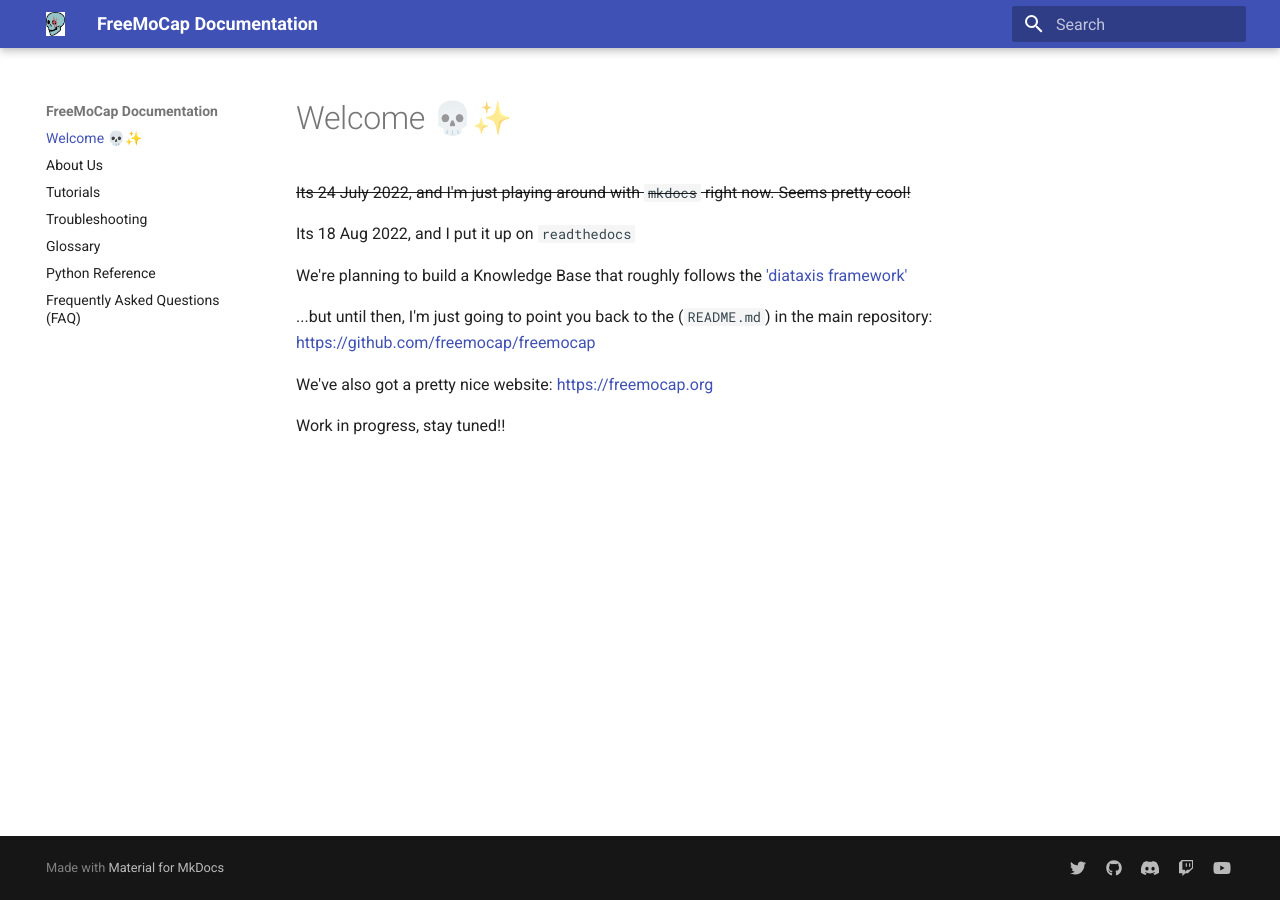
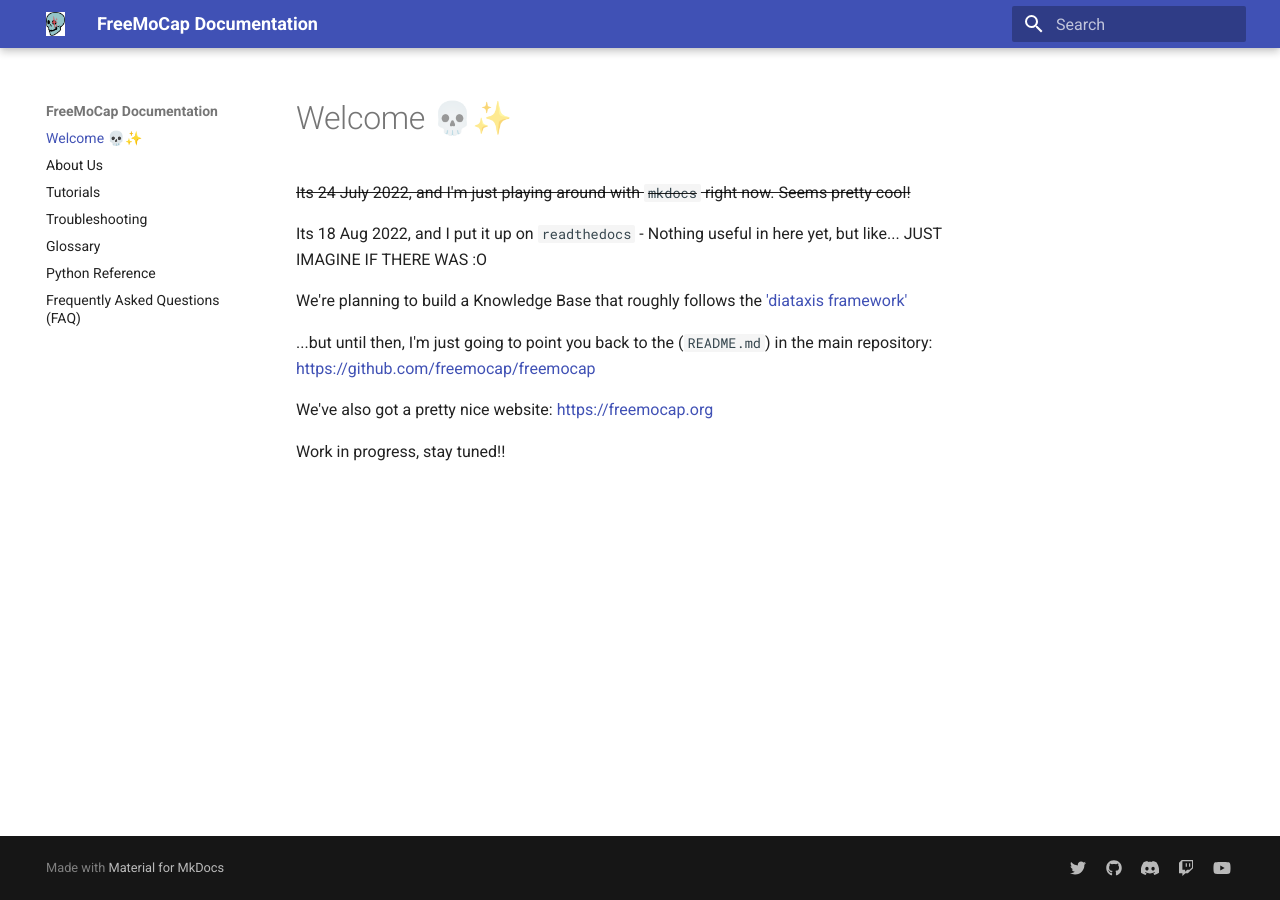
Before and after one commit to freemocap/documentation, an MkDocs documentation site: the page built from docs/index.md, in a window 1280 px wide. Built offline with MkDocs 1.6.1 and Material for MkDocs 9.7.7, drawn with Linux system fonts in a browser that asks for light colours.

Commit message:
Update index.md

```diff
--- a/docs/index.md
+++ b/docs/index.md
@@ -2,7 +2,7 @@
 
 <del>Its 24 July 2022, and I'm just playing around with `mkdocs` right now. Seems pretty cool!</del>
 
-Its 18 Aug 2022, and I put it up on `readthedocs`
+Its 18 Aug 2022, and I put it up on `readthedocs` - Nothing useful in here yet, but like... JUST IMAGINE IF THERE WAS :O
 
 We're planning to build a Knowledge Base that roughly follows the ['diataxis framework'](https://diataxis.fr/)
 
```
